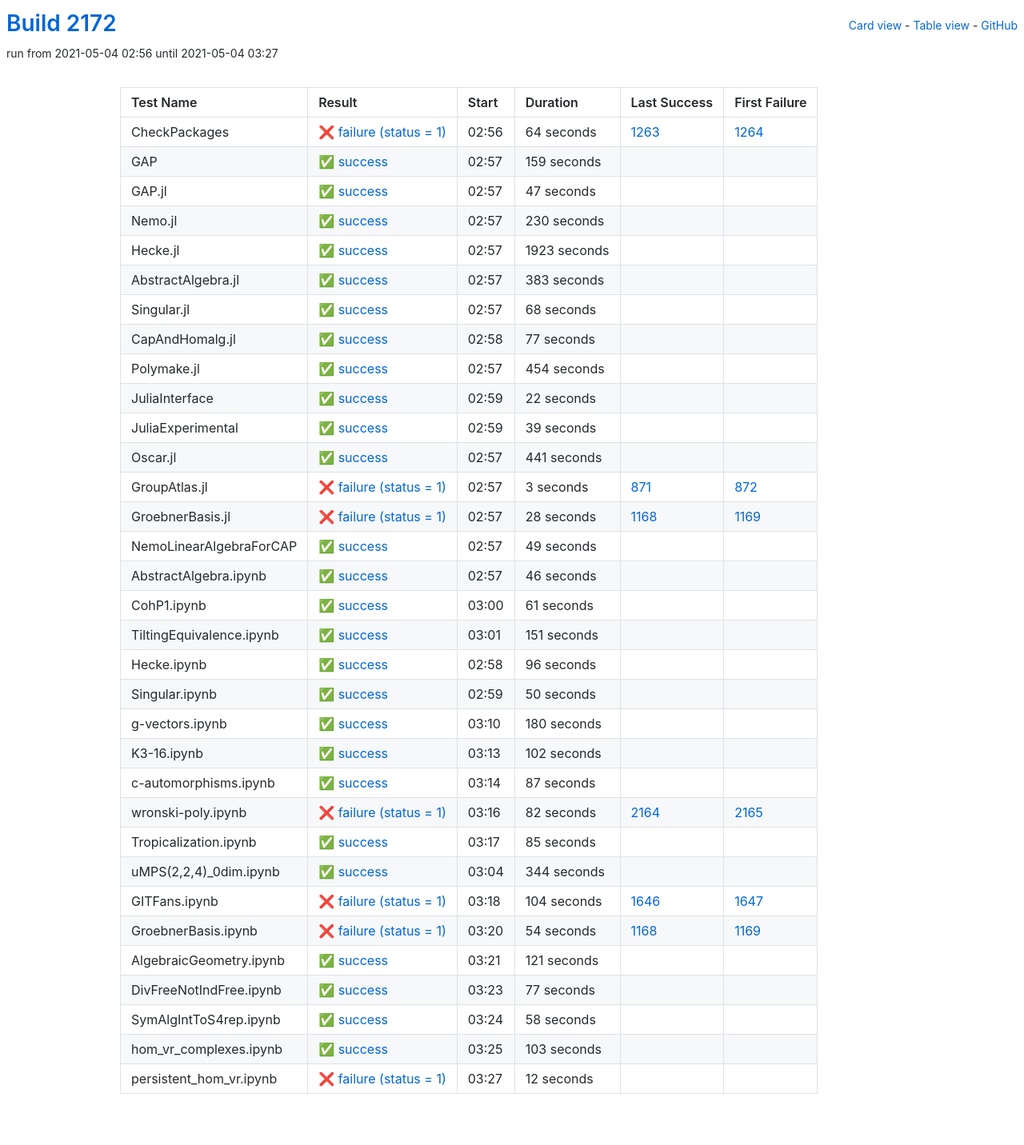
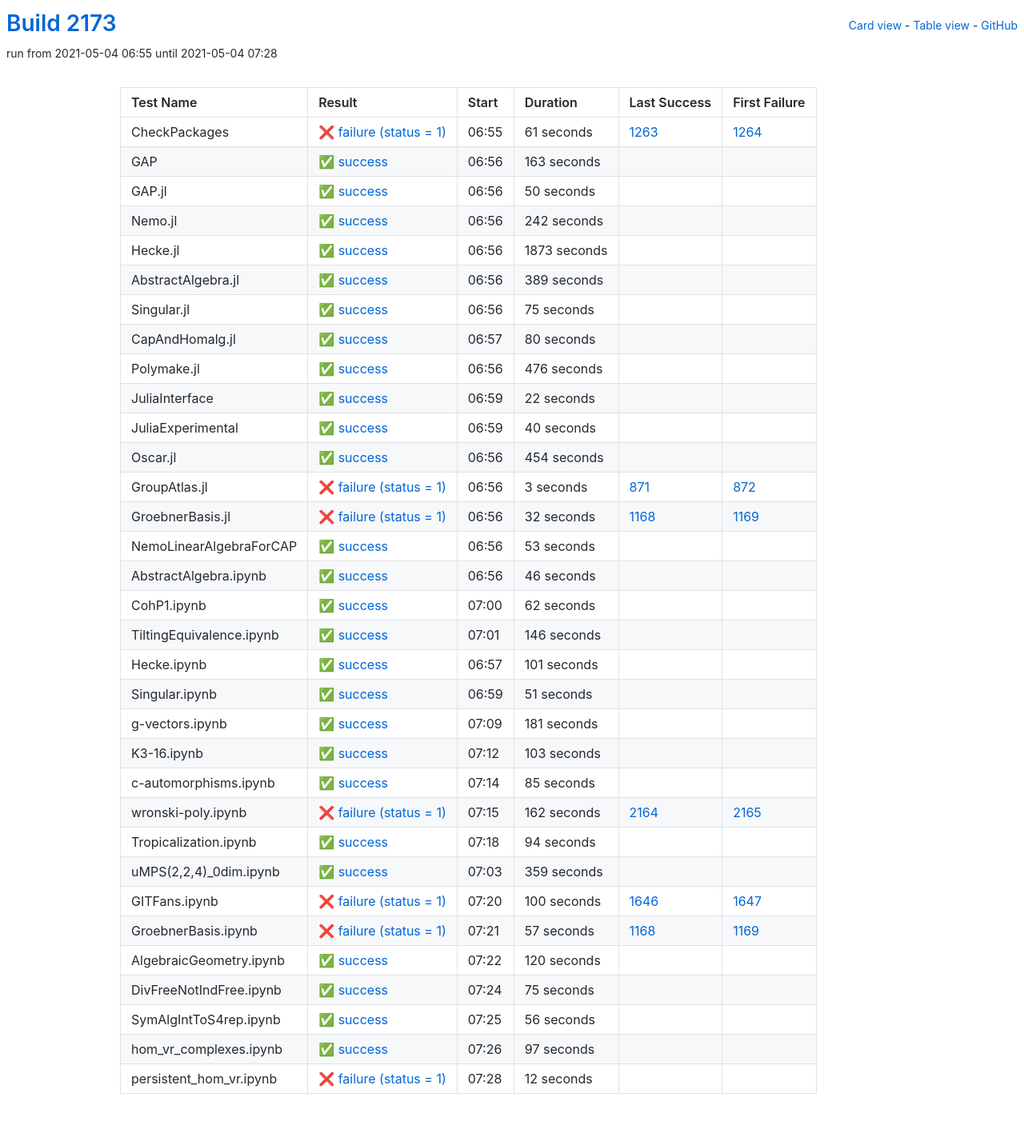
Before and after one commit to oscar-system/oscar-ci-status-stable, a Jekyll site: the page built from table.html, in a window 1280 px wide. Shown: the whole page at 80% size. Built offline with Jekyll 4.4.1, drawn with Linux system fonts in a browser that asks for light colours.

Commit message:
Build #2173

```diff
--- a/_data/ci.yml
+++ b/_data/ci.yml
@@ -1,6 +1,6 @@
 ---
-build: 2172
-build_url: https://oscarci.mathematik.uni-kl.de/job/oscar-stable/2172/
+build: 2173
+build_url: https://oscarci.mathematik.uni-kl.de/job/oscar-stable/2173/
 job: oscar-stable
 organization: oscar-system
 repo: oscar-ci-status-stable
@@ -8,116 +8,116 @@ repourl: https://github.com/oscar-system/oscar-ci-status-stable
 tests:
 - name: CheckPackages
   id: checkpackages
-  log: https://oscarci.mathematik.uni-kl.de/job/oscar-stable/2172/artifact/logs/build-2172/CheckPackages.log
-  start: 2021-05-04 02:56
+  log: https://oscarci.mathematik.uni-kl.de/job/oscar-stable/2173/artifact/logs/build-2173/CheckPackages.log
+  start: 2021-05-04 06:55
   success: false
   exitcode: 1
   status: failure
-  duration: 64
+  duration: 61
   last_success: 1263
   last_success_url: https://oscarci.mathematik.uni-kl.de/job/oscar-stable/1263/
   first_failure: 1264
   first_failure_url: https://oscarci.mathematik.uni-kl.de/job/oscar-stable/1264/
 - name: GAP
   id: gap
-  log: https://oscarci.mathematik.uni-kl.de/job/oscar-stable/2172/artifact/logs/build-2172/GAP.log
-  start: 2021-05-04 02:57
+  log: https://oscarci.mathematik.uni-kl.de/job/oscar-stable/2173/artifact/logs/build-2173/GAP.log
+  start: 2021-05-04 06:56
   success: true
   exitcode: 0
   status: success
-  duration: 159
+  duration: 163
   last_success: false
   last_success_url:
   first_failure: false
   first_failure_url:
 - name: GAP.jl
   id: gap-jl
-  log: https://oscarci.mathematik.uni-kl.de/job/oscar-stable/2172/artifact/logs/build-2172/GAP.jl.log
-  start: 2021-05-04 02:57
+  log: https://oscarci.mathematik.uni-kl.de/job/oscar-stable/2173/artifact/logs/build-2173/GAP.jl.log
+  start: 2021-05-04 06:56
   success: true
   exitcode: 0
   status: success
-  duration: 47
+  duration: 50
   last_success: false
   last_success_url:
   first_failure: false
   first_failure_url:
 - name: Nemo.jl
   id: nemo-jl
-  log: https://oscarci.mathematik.uni-kl.de/job/oscar-stable/2172/artifact/logs/build-2172/Nemo.jl.log
-  start: 2021-05-04 02:57
+  log: https://oscarci.mathematik.uni-kl.de/job/oscar-stable/2173/artifact/logs/build-2173/Nemo.jl.log
+  start: 2021-05-04 06:56
   success: true
   exitcode: 0
   status: success
-  duration: 230
+  duration: 242
   last_success: false
   last_success_url:
   first_failure: false
   first_failure_url:
 - name: Hecke.jl
   id: hecke-jl
-  log: https://oscarci.mathematik.uni-kl.de/job/oscar-stable/2172/artifact/logs/build-2172/Hecke.jl.log
-  start: 2021-05-04 02:57
+  log: https://oscarci.mathematik.uni-kl.de/job/oscar-stable/2173/artifact/logs/build-2173/Hecke.jl.log
+  start: 2021-05-04 06:56
   success: true
   exitcode: 0
   status: success
-  duration: 1923
+  duration: 1873
   last_success: false
   last_success_url:
   first_failure: false
   first_failure_url:
 - name: AbstractAlgebra.jl
   id: abstractalgebra-jl
-  log: https://oscarci.mathematik.uni-kl.de/job/oscar-stable/2172/artifact/logs/build-2172/AbstractAlgebra.jl.log
-  start: 2021-05-04 02:57
+  log: https://oscarci.mathematik.uni-kl.de/job/oscar-stable/2173/artifact/logs/build-2173/AbstractAlgebra.jl.log
+  start: 2021-05-04 06:56
   success: true
   exitcode: 0
   status: success
-  duration: 383
+  duration: 389
   last_success: false
   last_success_url:
   first_failure: false
   first_failure_url:
 - name: Singular.jl
   id: singular-jl
-  log: https://oscarci.mathematik.uni-kl.de/job/oscar-stable/2172/artifact/logs/build-2172/Singular.jl.log
-  start: 2021-05-04 02:57
+  log: https://oscarci.mathematik.uni-kl.de/job/oscar-stable/2173/artifact/logs/build-2173/Singular.jl.log
+  start: 2021-05-04 06:56
   success: true
   exitcode: 0
   status: success
-  duration: 68
+  duration: 75
   last_success: false
   last_success_url:
   first_failure: false
   first_failure_url:
 - name: CapAndHomalg.jl
   id: capandhomalg-jl
-  log: https://oscarci.mathematik.uni-kl.de/job/oscar-stable/2172/artifact/logs/build-2172/CapAndHomalg.jl.log
-  start: 2021-05-04 02:58
+  log: https://oscarci.mathematik.uni-kl.de/job/oscar-stable/2173/artifact/logs/build-2173/CapAndHomalg.jl.log
+  start: 2021-05-04 06:57
   success: true
   exitcode: 0
   status: success
-  duration: 77
+  duration: 80
   last_success: false
   last_success_url:
   first_failure: false
   first_failure_url:
 - name: Polymake.jl
   id: polymake-jl
-  log: https://oscarci.mathematik.uni-kl.de/job/oscar-stable/2172/artifact/logs/build-2172/Polymake.jl.log
-  start: 2021-05-04 02:57
+  log: https://oscarci.mathematik.uni-kl.de/job/oscar-stable/2173/artifact/logs/build-2173/Polymake.jl.log
+  start: 2021-05-04 06:56
   success: true
   exitcode: 0
   status: success
-  duration: 454
+  duration: 476
   last_success: false
   last_success_url:
   first_failure: false
   first_failure_url:
 - name: JuliaInterface
   id: juliainterface
-  log: https://oscarci.mathematik.uni-kl.de/job/oscar-stable/2172/artifact/logs/build-2172/JuliaInterface.log
-  start: 2021-05-04 02:59
+  log: https://oscarci.mathematik.uni-kl.de/job/oscar-stable/2173/artifact/logs/build-2173/JuliaInterface.log
+  start: 2021-05-04 06:59
   success: true
   exitcode: 0
   status: success
@@ -128,32 +128,32 @@ tests:
   first_failure_url:
 - name: JuliaExperimental
   id: juliaexperimental
-  log: https://oscarci.mathematik.uni-kl.de/job/oscar-stable/2172/artifact/logs/build-2172/JuliaExperimental.log
-  start: 2021-05-04 02:59
+  log: https://oscarci.mathematik.uni-kl.de/job/oscar-stable/2173/artifact/logs/build-2173/JuliaExperimental.log
+  start: 2021-05-04 06:59
   success: true
   exitcode: 0
   status: success
-  duration: 39
+  duration: 40
   last_success: false
   last_success_url:
   first_failure: false
   first_failure_url:
 - name: Oscar.jl
   id: oscar-jl
-  log: https://oscarci.mathematik.uni-kl.de/job/oscar-stable/2172/artifact/logs/build-2172/Oscar.jl.log
-  start: 2021-05-04 02:57
+  log: https://oscarci.mathematik.uni-kl.de/job/oscar-stable/2173/artifact/logs/build-2173/Oscar.jl.log
+  start: 2021-05-04 06:56
   success: true
   exitcode: 0
   status: success
-  duration: 441
+  duration: 454
   last_success: false
   last_success_url:
   first_failure: false
   first_failure_url:
 - name: GroupAtlas.jl
   id: groupatlas-jl
-  log: https://oscarci.mathematik.uni-kl.de/job/oscar-stable/2172/artifact/logs/build-2172/GroupAtlas.jl.log
-  start: 2021-05-04 02:57
+  log: https://oscarci.mathematik.uni-kl.de/job/oscar-stable/2173/artifact/logs/build-2173/GroupAtlas.jl.log
+  start: 2021-05-04 06:56
   success: false
   exitcode: 1
   status: failure
@@ -164,32 +164,32 @@ tests:
   first_failure_url: https://oscarci.mathematik.uni-kl.de/job/oscar-stable/872/
 - name: GroebnerBasis.jl
   id: groebnerbasis-jl
-  log: https://oscarci.mathematik.uni-kl.de/job/oscar-stable/2172/artifact/logs/build-2172/GroebnerBasis.jl.log
-  start: 2021-05-04 02:57
+  log: https://oscarci.mathematik.uni-kl.de/job/oscar-stable/2173/artifact/logs/build-2173/GroebnerBasis.jl.log
+  start: 2021-05-04 06:56
   success: false
   exitcode: 1
   status: failure
-  duration: 28
+  duration: 32
   last_success: 1168
   last_success_url: https://oscarci.mathematik.uni-kl.de/job/oscar-stable/1168/
   first_failure: 1169
   first_failure_url: https://oscarci.mathematik.uni-kl.de/job/oscar-stable/1169/
 - name: NemoLinearAlgebraForCAP
   id: nemolinearalgebraforcap
-  log: https://oscarci.mathematik.uni-kl.de/job/oscar-stable/2172/artifact/logs/build-2172/NemoLinearAlgebraForCAP.log
-  start: 2021-05-04 02:57
+  log: https://oscarci.mathematik.uni-kl.de/job/oscar-stable/2173/artifact/logs/build-2173/NemoLinearAlgebraForCAP.log
+  start: 2021-05-04 06:56
   success: true
   exitcode: 0
   status: success
-  duration: 49
+  duration: 53
   last_success: false
   last_success_url:
   first_failure: false
   first_failure_url:
 - name: AbstractAlgebra.ipynb
   id: abstractalgebra-ipynb
-  log: https://oscarci.mathematik.uni-kl.de/job/oscar-stable/2172/artifact/logs/build-2172/AbstractAlgebra.ipynb.log
-  start: 2021-05-04 02:57
+  log: https://oscarci.mathematik.uni-kl.de/job/oscar-stable/2173/artifact/logs/build-2173/AbstractAlgebra.ipynb.log
+  start: 2021-05-04 06:56
   success: true
   exitcode: 0
   status: success
@@ -200,104 +200,80 @@ tests:
   first_failure_url:
 - name: CohP1.ipynb
   id: cohp1-ipynb
-  log: https://oscarci.mathematik.uni-kl.de/job/oscar-stable/2172/artifact/logs/build-2172/CohP1.ipynb.log
-  start: 2021-05-04 03:00
+  log: https://oscarci.mathematik.uni-kl.de/job/oscar-stable/2173/artifact/logs/build-2173/CohP1.ipynb.log
+  start: 2021-05-04 07:00
   success: true
   exitcode: 0
   status: success
-  duration: 61
+  duration: 62
   last_success: false
   last_success_url:
   first_failure: false
   first_failure_url:
 - name: TiltingEquivalence.ipynb
   id: tiltingequivalence-ipynb
-  log: https://oscarci.mathematik.uni-kl.de/job/oscar-stable/2172/artifact/logs/build-2172/TiltingEquivalence.ipynb.log
-  start: 2021-05-04 03:01
+  log: https://oscarci.mathematik.uni-kl.de/job/oscar-stable/2173/artifact/logs/build-2173/TiltingEquivalence.ipynb.log
+  start: 2021-05-04 07:01
   success: true
   exitcode: 0
   status: success
-  duration: 151
+  duration: 146
   last_success: false
   last_success_url:
   first_failure: false
   first_failure_url:
 - name: Hecke.ipynb
   id: hecke-ipynb
-  log: https://oscarci.mathematik.uni-kl.de/job/oscar-stable/2172/artifact/logs/build-2172/Hecke.ipynb.log
-  start: 2021-05-04 02:58
+  log: https://oscarci.mathematik.uni-kl.de/job/oscar-stable/2173/artifact/logs/build-2173/Hecke.ipynb.log
+  start: 2021-05-04 06:57
   success: true
   exitcode: 0
   status: success
-  duration: 96
+  duration: 101
   last_success: false
   last_success_url:
   first_failure: false
   first_failure_url:
 - name: Singular.ipynb
   id: singular-ipynb
-  log: https://oscarci.mathematik.uni-kl.de/job/oscar-stable/2172/artifact/logs/build-2172/Singular.ipynb.log
-  start: 2021-05-04 02:59
+  log: https://oscarci.mathematik.uni-kl.de/job/oscar-stable/2173/artifact/logs/build-2173/Singular.ipynb.log
+  start: 2021-05-04 06:59
   success: true
   exitcode: 0
   status: success
-  duration: 50
+  duration: 51
   last_success: false
   last_success_url:
   first_failure: false
   first_failure_url:
 - name: g-vectors.ipynb
   id: g-vectors-ipynb
-  log: https://oscarci.mathematik.uni-kl.de/job/oscar-stable/2172/artifact/logs/build-2172/g-vectors.ipynb.log
-  start: 2021-05-04 03:10
+  log: https://oscarci.mathematik.uni-kl.de/job/oscar-stable/2173/artifact/logs/build-2173/g-vectors.ipynb.log
+  start: 2021-05-04 07:09
   success: true
   exitcode: 0
   status: success
-  duration: 180
+  duration: 181
   last_success: false
   last_success_url:
   first_failure: false
   first_failure_url:
 - name: K3-16.ipynb
   id: k3-16-ipynb
-  log: https://oscarci.mathematik.uni-kl.de/job/oscar-stable/2172/artifact/logs/build-2172/K3-16.ipynb.log
-  start: 2021-05-04 03:13
+  log: https://oscarci.mathematik.uni-kl.de/job/oscar-stable/2173/artifact/logs/build-2173/K3-16.ipynb.log
+  start: 2021-05-04 07:12
   success: true
   exitcode: 0
   status: success
-  duration: 102
+  duration: 103
   last_success: false
   last_success_url:
   first_failure: false
   first_failure_url:
 - name: c-automorphisms.ipynb
   id: c-automorphisms-ipynb
-  log: https://oscarci.mathematik.uni-kl.de/job/oscar-stable/2172/artifact/logs/build-2172/c-automorphisms.ipynb.log
-  start: 2021-05-04 03:14
-  success: true
-  exitcode: 0
-  status: success
-  duration: 87
-  last_success: false
-  last_success_url:
-  first_failure: false
-  first_failure_url:
-- name: wronski-poly.ipynb
-  id: wronski-poly-ipynb
-  log: https://oscarci.mathematik.uni-kl.de/job/oscar-stable/2172/artifact/logs/build-2172/wronski-poly.ipynb.log
-  start: 2021-05-04 03:16
-  success: false
-  exitcode: 1
-  status: failure
-  duration: 82
-  last_success: 2164
-  last_success_url: https://oscarci.mathematik.uni-kl.de/job/oscar-stable/2164/
-  first_failure: 2165
-  first_failure_url: https://oscarci.mathematik.uni-kl.de/job/oscar-stable/2165/
-- name: Tropicalization.ipynb
-  id: tropicalization-ipynb
-  log: https://oscarci.mathematik.uni-kl.de/job/oscar-stable/2172/artifact/logs/build-2172/Tropicalization.ipynb.log
-  start: 2021-05-04 03:17
+  log: https://oscarci.mathematik.uni-kl.de/job/oscar-stable/2173/artifact/logs/build-2173/c-automorphisms.ipynb.log
+  start: 2021-05-04 07:14
   success: true
   exitcode: 0
   status: success
@@ -306,94 +282,118 @@ tests:
   last_success_url:
   first_failure: false
   first_failure_url:
-- name: uMPS(2,2,4)_0dim.ipynb
-  id: umps-2-2-4-0dim-ipynb
-  log: https://oscarci.mathematik.uni-kl.de/job/oscar-stable/2172/artifact/logs/build-2172/uMPS-2-2-4-_0dim.ipynb.log
-  start: 2021-05-04 03:04
+- name: wronski-poly.ipynb
+  id: wronski-poly-ipynb
+  log: https://oscarci.mathematik.uni-kl.de/job/oscar-stable/2173/artifact/logs/build-2173/wronski-poly.ipynb.log
+  start: 2021-05-04 07:15
+  success: false
+  exitcode: 1
+  status: failure
+  duration: 162
+  last_success: 2164
+  last_success_url: https://oscarci.mathematik.uni-kl.de/job/oscar-stable/2164/
+  first_failure: 2165
+  first_failure_url: https://oscarci.mathematik.uni-kl.de/job/oscar-stable/2165/
+- name: Tropicalization.ipynb
+  id: tropicalization-ipynb
+  log: https://oscarci.mathematik.uni-kl.de/job/oscar-stable/2173/artifact/logs/build-2173/Tropicalization.ipynb.log
+  start: 2021-05-04 07:18
   success: true
   exitcode: 0
   status: success
-  duration: 344
+  duration: 94
+  last_success: false
+  last_success_url:
+  first_failure: false
+  first_failure_url:
+- name: uMPS(2,2,4)_0dim.ipynb
+  id: umps-2-2-4-0dim-ipynb
+  log: https://oscarci.mathematik.uni-kl.de/job/oscar-stable/2173/artifact/logs/build-2173/uMPS-2-2-4-_0dim.ipynb.log
+  start: 2021-05-04 07:03
+  success: true
+  exitcode: 0
+  status: success
+  duration: 359
   last_success: false
   last_success_url:
   first_failure: false
   first_failure_url:
 - name: GITFans.ipynb
   id: gitfans-ipynb
-  log: https://oscarci.mathematik.uni-kl.de/job/oscar-stable/2172/artifact/logs/build-2172/GITFans.ipynb.log
-  start: 2021-05-04 03:18
+  log: https://oscarci.mathematik.uni-kl.de/job/oscar-stable/2173/artifact/logs/build-2173/GITFans.ipynb.log
+  start: 2021-05-04 07:20
   success: false
   exitcode: 1
   status: failure
-  duration: 104
+  duration: 100
   last_success: 1646
   last_success_url: https://oscarci.mathematik.uni-kl.de/job/oscar-stable/1646/
   first_failure: 1647
   first_failure_url: https://oscarci.mathematik.uni-kl.de/job/oscar-stable/1647/
 - name: GroebnerBasis.ipynb
   id: groebnerbasis-ipynb
-  log: https://oscarci.mathematik.uni-kl.de/job/oscar-stable/2172/artifact/logs/build-2172/GroebnerBasis.ipynb.log
-  start: 2021-05-04 03:20
+  log: https://oscarci.mathematik.uni-kl.de/job/oscar-stable/2173/artifact/logs/build-2173/GroebnerBasis.ipynb.log
+  start: 2021-05-04 07:21
   success: false
   exitcode: 1
   status: failure
-  duration: 54
+  duration: 57
   last_success: 1168
   last_success_url: https://oscarci.mathematik.uni-kl.de/job/oscar-stable/1168/
   first_failure: 1169
   first_failure_url: https://oscarci.mathematik.uni-kl.de/job/oscar-stable/1169/
 - name: AlgebraicGeometry.ipynb
   id: algebraicgeometry-ipynb
-  log: https://oscarci.mathematik.uni-kl.de/job/oscar-stable/2172/artifact/logs/build-2172/AlgebraicGeometry.ipynb.log
-  start: 2021-05-04 03:21
+  log: https://oscarci.mathematik.uni-kl.de/job/oscar-stable/2173/artifact/logs/build-2173/AlgebraicGeometry.ipynb.log
+  start: 2021-05-04 07:22
   success: true
   exitcode: 0
   status: success
-  duration: 121
+  duration: 120
   last_success: false
   last_success_url:
   first_failure: false
   first_failure_url:
 - name: DivFreeNotIndFree.ipynb
   id: divfreenotindfree-ipynb
-  log: https://oscarci.mathematik.uni-kl.de/job/oscar-stable/2172/artifact/logs/build-2172/DivFreeNotIndFree.ipynb.log
-  start: 2021-05-04 03:23
+  log: https://oscarci.mathematik.uni-kl.de/job/oscar-stable/2173/artifact/logs/build-2173/DivFreeNotIndFree.ipynb.log
+  start: 2021-05-04 07:24
   success: true
   exitcode: 0
   status: success
-  duration: 77
+  duration: 75
   last_success: false
   last_success_url:
   first_failure: false
   first_failure_url:
 - name: SymAlgIntToS4rep.ipynb
   id: symalginttos4rep-ipynb
-  log: https://oscarci.mathematik.uni-kl.de/job/oscar-stable/2172/artifact/logs/build-2172/SymAlgIntToS4rep.ipynb.log
-  start: 2021-05-04 03:24
+  log: https://oscarci.mathematik.uni-kl.de/job/oscar-stable/2173/artifact/logs/build-2173/SymAlgIntToS4rep.ipynb.log
+  start: 2021-05-04 07:25
   success: true
   exitcode: 0
   status: success
-  duration: 58
+  duration: 56
   last_success: false
   last_success_url:
   first_failure: false
   first_failure_url:
 - name: hom_vr_complexes.ipynb
   id: hom-vr-complexes-ipynb
-  log: https://oscarci.mathematik.uni-kl.de/job/oscar-stable/2172/artifact/logs/build-2172/hom_vr_complexes.ipynb.log
-  start: 2021-05-04 03:25
+  log: https://oscarci.mathematik.uni-kl.de/job/oscar-stable/2173/artifact/logs/build-2173/hom_vr_complexes.ipynb.log
+  start: 2021-05-04 07:26
   success: true
   exitcode: 0
   status: success
-  duration: 103
+  duration: 97
   last_success: false
   last_success_url:
   first_failure: false
   first_failure_url:
 - name: persistent_hom_vr.ipynb
   id: persistent-hom-vr-ipynb
-  log: https://oscarci.mathematik.uni-kl.de/job/oscar-stable/2172/artifact/logs/build-2172/persistent_hom_vr.ipynb.log
-  start: 2021-05-04 03:27
+  log: https://oscarci.mathematik.uni-kl.de/job/oscar-stable/2173/artifact/logs/build-2173/persistent_hom_vr.ipynb.log
+  start: 2021-05-04 07:28
   success: false
   exitcode: 1
   status: failure
```
Also changed, not shown: README.md.
